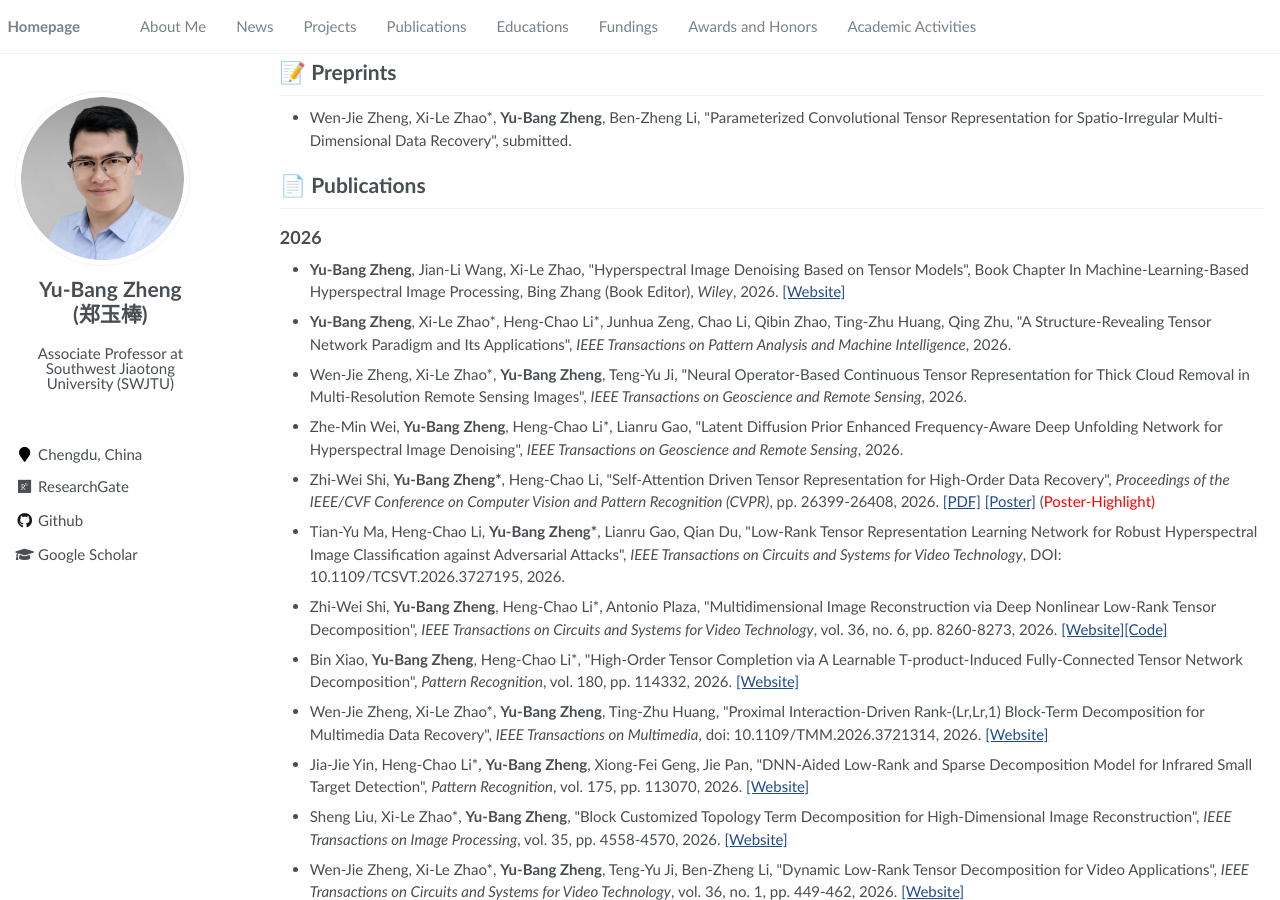
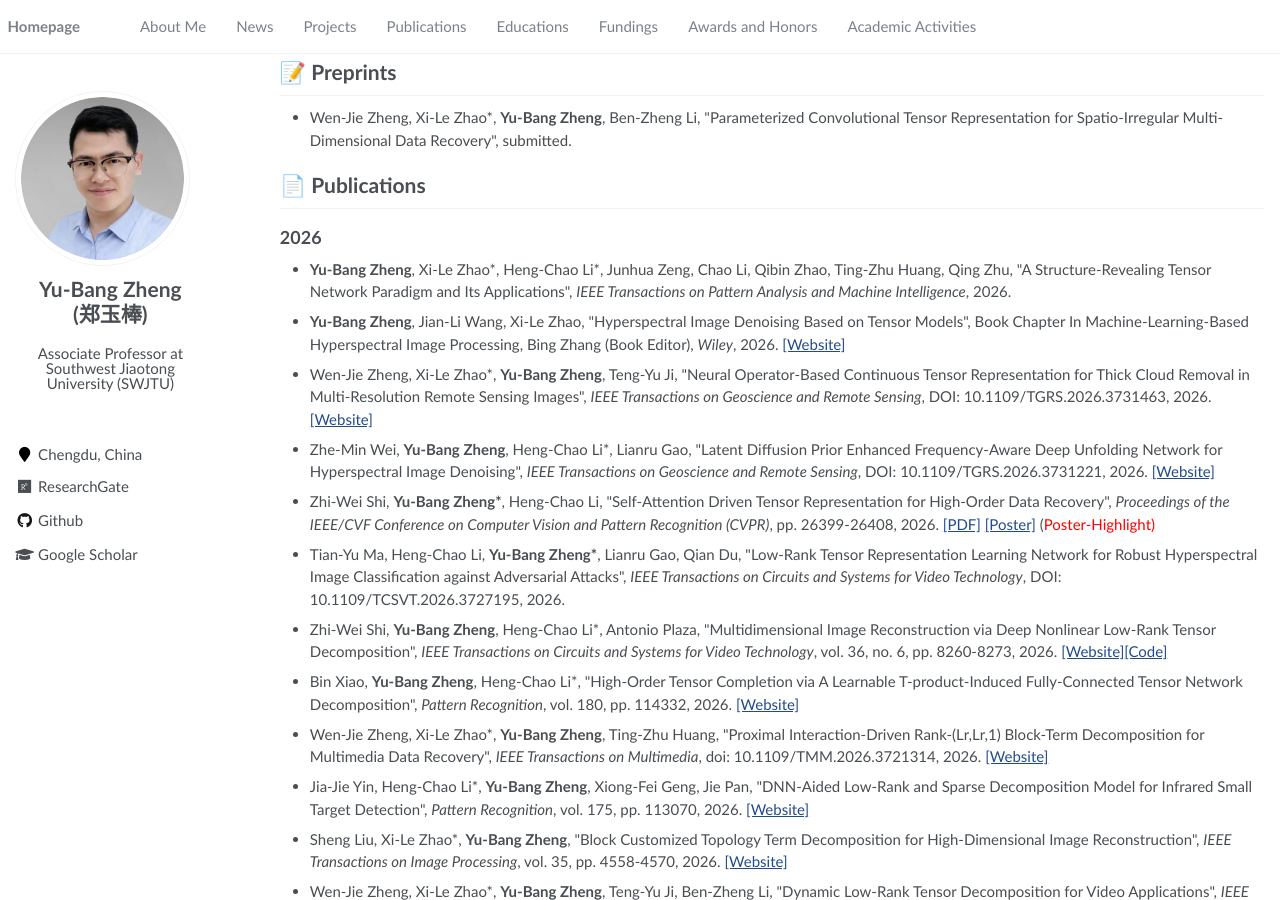
Before and after one commit to YuBangZheng/yubangzheng.github.io, a Jekyll site: the page built from pages/about.md, in a window 1280 px wide and 900 px high, scrolled down 815 px. Built offline with Jekyll 4.4.1, drawn with Linux system fonts in a browser that asks for light colours; a script that is not in the unit is left out.

Commit message:
Update about.md

```diff
--- a/pages/about.md
+++ b/pages/about.md
@@ -68,13 +68,13 @@
 
 ## 2026
 
+- **Yu-Bang Zheng**, Xi-Le Zhao\*, Heng-Chao Li\*, Junhua Zeng, Chao Li, Qibin Zhao, Ting-Zhu Huang, Qing Zhu, \"A Structure-Revealing Tensor Network Paradigm and Its Applications\", _IEEE Transactions on Pattern Analysis and Machine Intelligence_, 2026.
+
 - **Yu-Bang Zheng**, Jian-Li Wang, Xi-Le Zhao, \"Hyperspectral Image Denoising Based on Tensor Models\", Book Chapter In Machine-Learning-Based Hyperspectral Image Processing, Bing Zhang (Book Editor), _Wiley_, 2026. [[Website]](https://onlinelibrary.wiley.com/doi/abs/10.1002/9781394267880.ch3)
 
-- **Yu-Bang Zheng**, Xi-Le Zhao\*, Heng-Chao Li\*, Junhua Zeng, Chao Li, Qibin Zhao, Ting-Zhu Huang, Qing Zhu, \"A Structure-Revealing Tensor Network Paradigm and Its Applications\", _IEEE Transactions on Pattern Analysis and Machine Intelligence_, 2026.
+- Wen-Jie Zheng, Xi-Le Zhao\*, **Yu-Bang Zheng**, Teng-Yu Ji, \"Neural Operator-Based Continuous Tensor Representation for Thick Cloud Removal in Multi-Resolution Remote Sensing Images\", _IEEE Transactions on Geoscience and Remote Sensing_, DOI: 10.1109/TGRS.2026.3731463, 2026. [[Website]](https://ieeexplore.ieee.org/abstract/document/11683291)
 
-- Wen-Jie Zheng, Xi-Le Zhao\*, **Yu-Bang Zheng**, Teng-Yu Ji, \"Neural Operator-Based Continuous Tensor Representation for Thick Cloud Removal in Multi-Resolution Remote Sensing Images\", _IEEE Transactions on Geoscience and Remote Sensing_, 2026.
-
-- Zhe-Min Wei, **Yu-Bang Zheng**, Heng-Chao Li\*, Lianru Gao, \"Latent Diffusion Prior Enhanced Frequency-Aware Deep Unfolding Network for Hyperspectral Image Denoising\", _IEEE Transactions on Geoscience and Remote Sensing_, 2026.
+- Zhe-Min Wei, **Yu-Bang Zheng**, Heng-Chao Li\*, Lianru Gao, \"Latent Diffusion Prior Enhanced Frequency-Aware Deep Unfolding Network for Hyperspectral Image Denoising\", _IEEE Transactions on Geoscience and Remote Sensing_, DOI: 10.1109/TGRS.2026.3731221, 2026. [[Website]](https://ieeexplore.ieee.org/abstract/document/11683243)
 
 - Zhi-Wei Shi, **Yu-Bang Zheng\***, Heng-Chao Li, \"Self-Attention Driven Tensor Representation for High-Order Data Recovery\", _Proceedings of the IEEE/CVF Conference on Computer Vision and Pattern Recognition (CVPR)_, pp. 26399-26408, 2026. [[PDF]](https://openaccess.thecvf.com/content/CVPR2026/papers/Shi_Self-Attention_Driven_Tensor_Representation_for_High-Order_Data_Recovery_CVPR_2026_paper.pdf) [[Poster]](https://yubangzheng.github.io/papers/Poster_SADTR.pdf) (<span style="color:red">Poster-Highlight)
 
```
